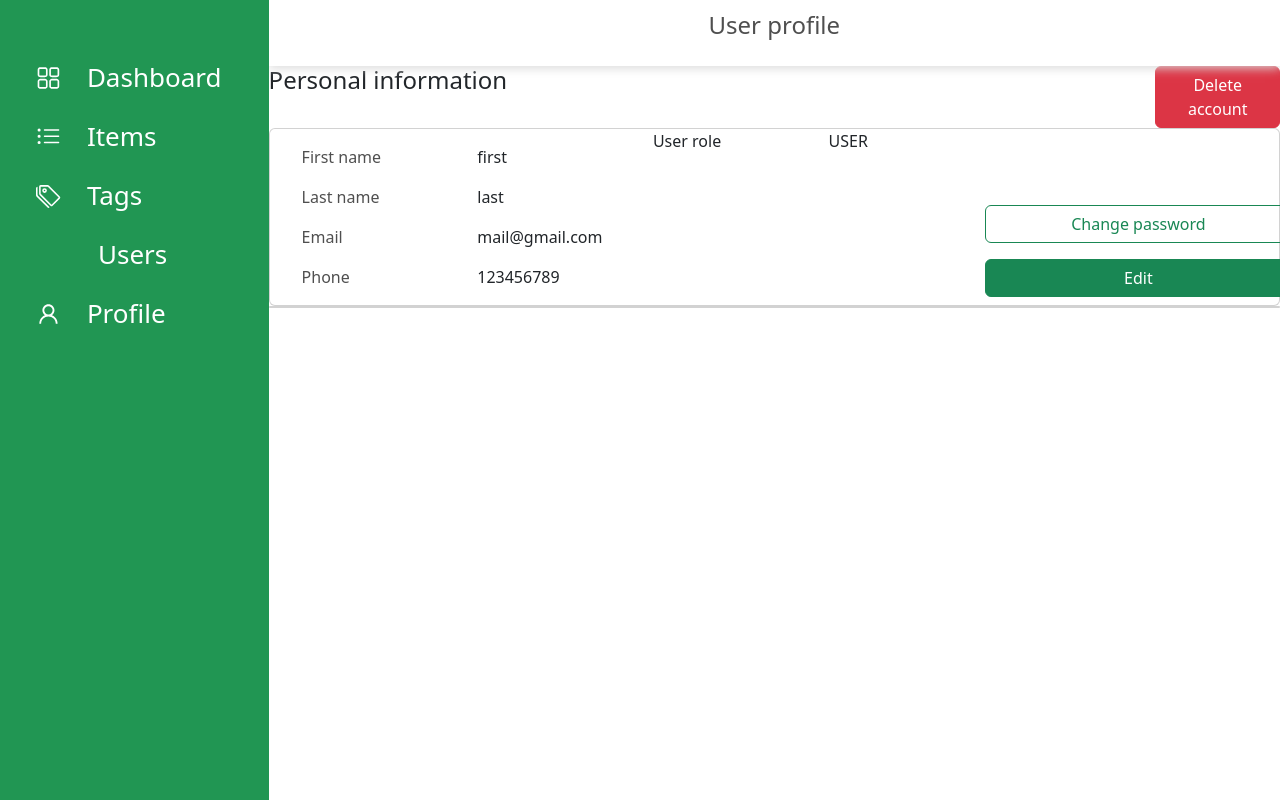
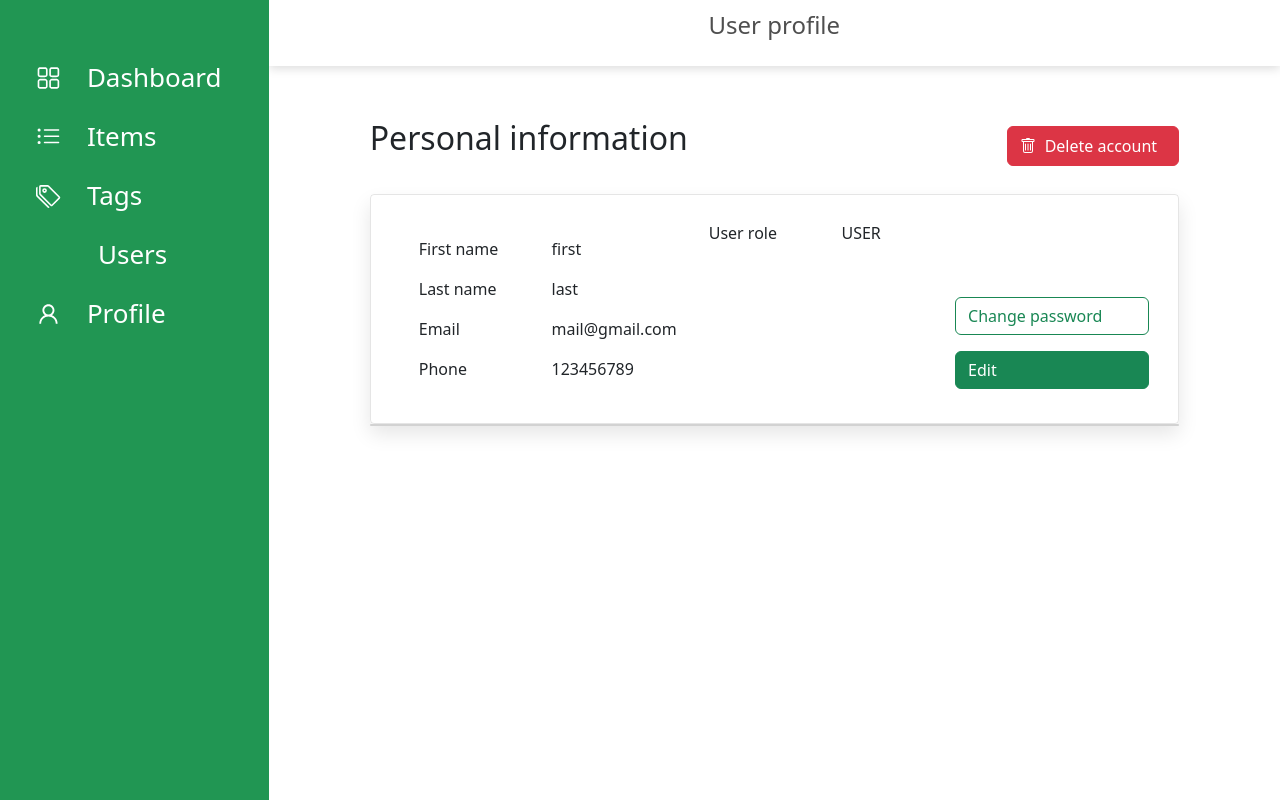
Before and after one commit to AnnaKachmasheva/inventory-system, a React (Create React App) app in the folder ui/: page /user-profile in a window 1280 px wide. Built offline with nearby package versions, Linux system fonts and the light colour scheme; some icons are missing.

Commit message:
added user-profile style

```diff
--- a/ui/src/App.scss
+++ b/ui/src/App.scss
@@ -31,6 +31,7 @@ html, body, div {
 }
 
 // BUTTONS
+
 .btn-primary {
   background: $primary-btn-color;
   border: 0;
@@ -39,7 +40,6 @@ html, body, div {
 .btn-primary:hover {
   background: $primary-btn-color-hover;
 }
-
 
 .btn-primary:not(:disabled):not(:disabled):active {
   background: $primary-btn-color-hover;
@@ -55,6 +55,7 @@ html, body, div {
 
   width: 100%;
   max-width: none;
+
   gap: 0;
   right: 0;
   left: 0;
@@ -100,8 +101,7 @@ html, body, div {
     }
 
     .form-group {
-      padding-top: 1vh;
-      padding-bottom: 1vh;
+      padding: 1vh 0;
     }
 
     .email-subtitle {
@@ -118,6 +118,7 @@ html, body, div {
   .image-form {
     height: 100vh;
     width: 50vw;
+
     background: aliceblue;
 
     @media (max-width: $mediaBp1Width) {
@@ -130,11 +131,11 @@ html, body, div {
     width: auto;
     min-height: 15vh;
     margin-top: 1vh;
+    padding: 0 1em 0 1em;
+
     text-align: center;
-
     background: $tips-bg-color;
     border-radius: 10px;
-    padding: 0 1em 0 1em;
 
     .password-rules-progress {
       width: 100%;
@@ -164,6 +165,7 @@ html, body, div {
     .rules {
       margin: 0 auto;
       width: auto;
+
       color: $form-sub-tile-color;
 
       .column-rules {
@@ -217,8 +219,7 @@ html, body, div {
   }
 }
 
-// sidebar
-
+// SIDEBAR
 .sidebar-container {
   z-index: 2;
 
@@ -243,8 +244,8 @@ html, body, div {
       text-decoration: none;
       color: white;
       font-size: 26px;
+
       margin-right: 1em;
-
       padding: 10px;
       width: 100%;
 
@@ -261,10 +262,11 @@ html, body, div {
   }
 
   .sidebar-icon {
-    color: white;
     width: fit-content;
     margin: 0 1em;
     padding: 0;
+
+    color: white;
   }
 
   p {
@@ -273,8 +275,7 @@ html, body, div {
 
 }
 
-// main style
-
+// GLOBAL
 .content-container{
   display: flex;
   flex-direction: row;
@@ -285,7 +286,9 @@ html, body, div {
   flex-direction: column;
 
   .content-info {
-
+    width: 80%;
+    margin: 0 auto;
+    padding-top: 6vh;
   }
 }
 
@@ -304,44 +307,30 @@ html, body, div {
   font-size: 1.5em;
 }
 
-// casds
+// CARDS
 
 .card-title-container {
   display: inline-flex;
+  align-items: center;
+
+  p {
+    font-size: 2em;
+  }
 
   button {
-    width: auto;
-  }
-}
+    display: flex;
+    flex-direction: row;
+    align-items: center;
 
-// user-profile
-.user-info {
-  display: flex;
-  flex-direction: row;
+    height: 2.5em;
+    width: fit-content;
 
-  font-size: 2vh;
-
-  ul {
-    flex: 50%;
-    width: auto;
-
-    .title {
-      color: $form-sub-tile-color;
+    .icon {
+      width: auto;
     }
 
-    li {
-      padding-top: 2vh;
-    }
-  }
-
-  .buttons-container {
-    align-self: flex-end;
-
-    display: flex;
-    flex-direction: column;
-
-    button {
-      margin: 1vh 1vw;
+    span {
+      width: 130px;
     }
   }
 }
--- /dev/null
+++ b/ui/src/pages/user-profile-page/UserProfie.module.scss
@@ -0,0 +1,44 @@
+.userInfo {
+  width: auto;
+  height: auto;
+
+  display: flex;
+  flex-direction: row;
+  justify-content: space-between;
+
+  margin-top: 2vh;
+  padding: 2vw 2vh;
+
+  font-size: 2vh;
+
+  border-radius: 4px;
+  border: 1px solid rgba(0, 0, 0, 0.10);
+  box-shadow: 0 10px 20px 0 rgba(0, 0, 0, 0.10);
+
+  ul {
+    width: auto;
+
+    flex: 50%;
+
+    .title {
+      color: #4F4F4FFF;
+    }
+
+    li {
+      padding-top: 2vh;
+    }
+  }
+
+  .buttonsContainer {
+    display: flex;
+    flex-direction: column;
+    align-self: flex-end;
+
+    button {
+      width: auto;
+
+      display: inline-flex;
+      margin: 1vh 1vw;
+    }
+  }
+}
--- a/ui/src/pages/user-profile-page/UserProfile.js
+++ b/ui/src/pages/user-profile-page/UserProfile.js
@@ -3,6 +3,8 @@ import {useAuth} from "../../context/AuthContext";
 import {userApi} from "../../services/api";
 import Sidebar from "../../components/Sidebar";
 import Header from "../../components/Header";
+import {BsTrash} from "react-icons/bs";
+import styles from './UserProfie.module.scss';
 
 
 function UserProfile() {
@@ -41,15 +43,17 @@ function UserProfile() {
 
                 <div className={'content-info'}>
                     <div className={'card-title-container'}>
-                        <h4>Personal information</h4>
+
+                        <p>Personal information</p>
 
                         <button type={'submit'}
-                                className={'btn btn-danger '}>
-                            Delete account
+                                className={'btn btn-danger'}>
+                            <BsTrash className={'icon'}/>
+                            <span>Delete account</span>
                         </button>
                     </div>
 
-                    <div className={'card user-info'}>
+                    <div className={styles.userInfo}>
                         <ul>
                             {titles.map((title, i) => {
                                 return (<li className={'title'} key={i}>{title}</li>);
@@ -67,7 +71,7 @@ function UserProfile() {
 
                         <ul>USER</ul>
 
-                        <div className={'buttons-container'}>
+                        <div className={styles.buttonsContainer}>
                             <button type={'submit'}
                                     className={'btn btn-outline-success edit-btn'}>
                                 Change password
--- a/ui/src/pages/users-page/Users.js
+++ b/ui/src/pages/users-page/Users.js
@@ -1,7 +1,6 @@
 import React, {useEffect, useState} from "react"
 import {useAuth} from "../../context/AuthContext";
 import Sidebar from "../../components/Sidebar";
-
 
 function Users() {
 
```
